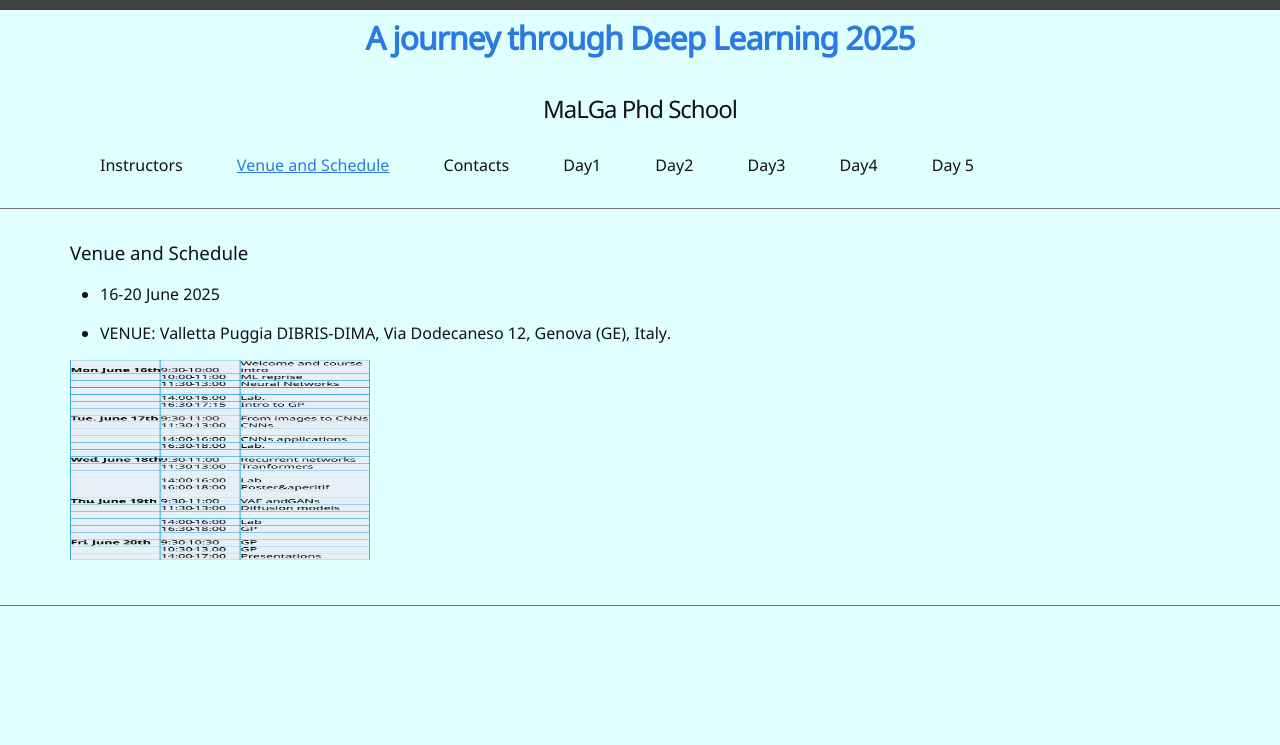
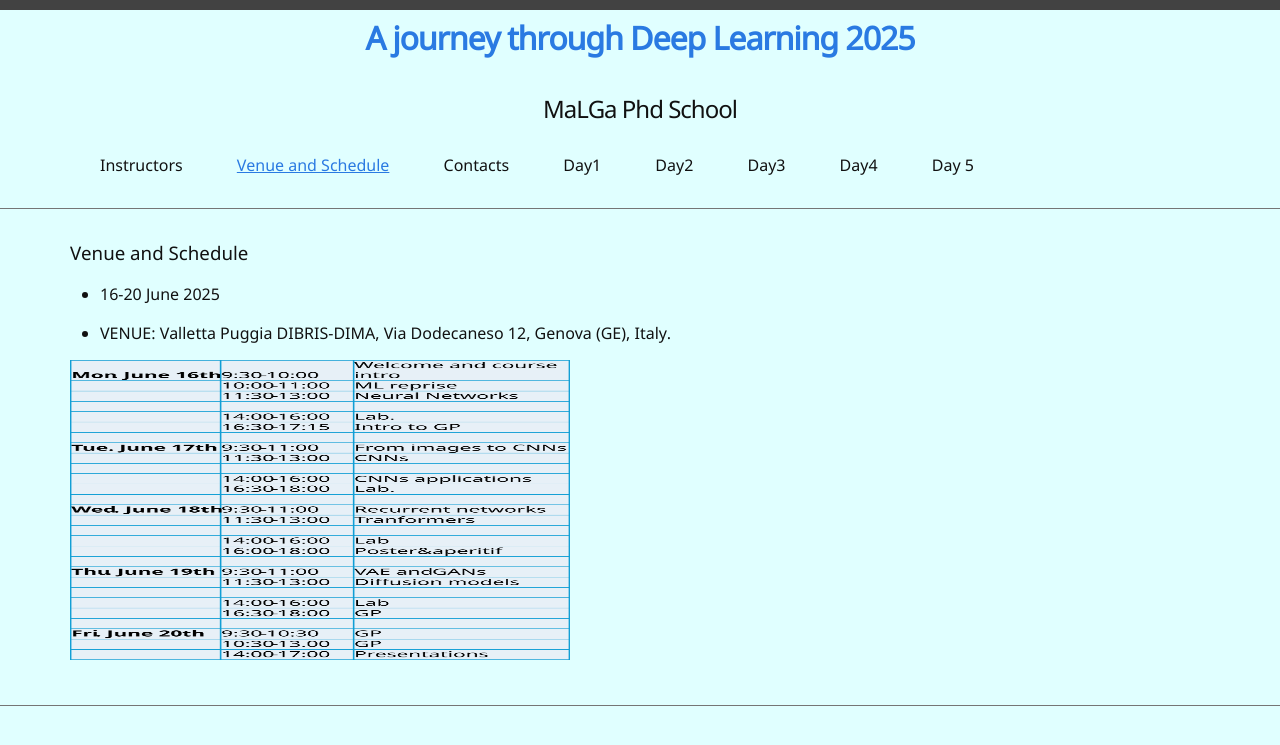
Before and after one commit to A-Journey-through-Deep-Learning/2025, a Jekyll site: the page built from 3-venue_and_schedule.md, in a window 1280 px wide. Shown: the top 745 px of the page. Built offline with Jekyll 4.4.1, drawn with Linux system fonts in a browser that asks for light colours.

Commit message:
Update 3-venue_and_schedule.md

```diff
--- a/3-venue_and_schedule.md
+++ b/3-venue_and_schedule.md
@@ -8,4 +8,4 @@
 
 * VENUE: Valletta Puggia DIBRIS-DIMA, Via Dodecaneso 12, Genova (GE), Italy.
 
-<img src="\images\schedule.png" width="300" height="200">
+<img src="\images\Schedule.png" width="500" height="300">
```
